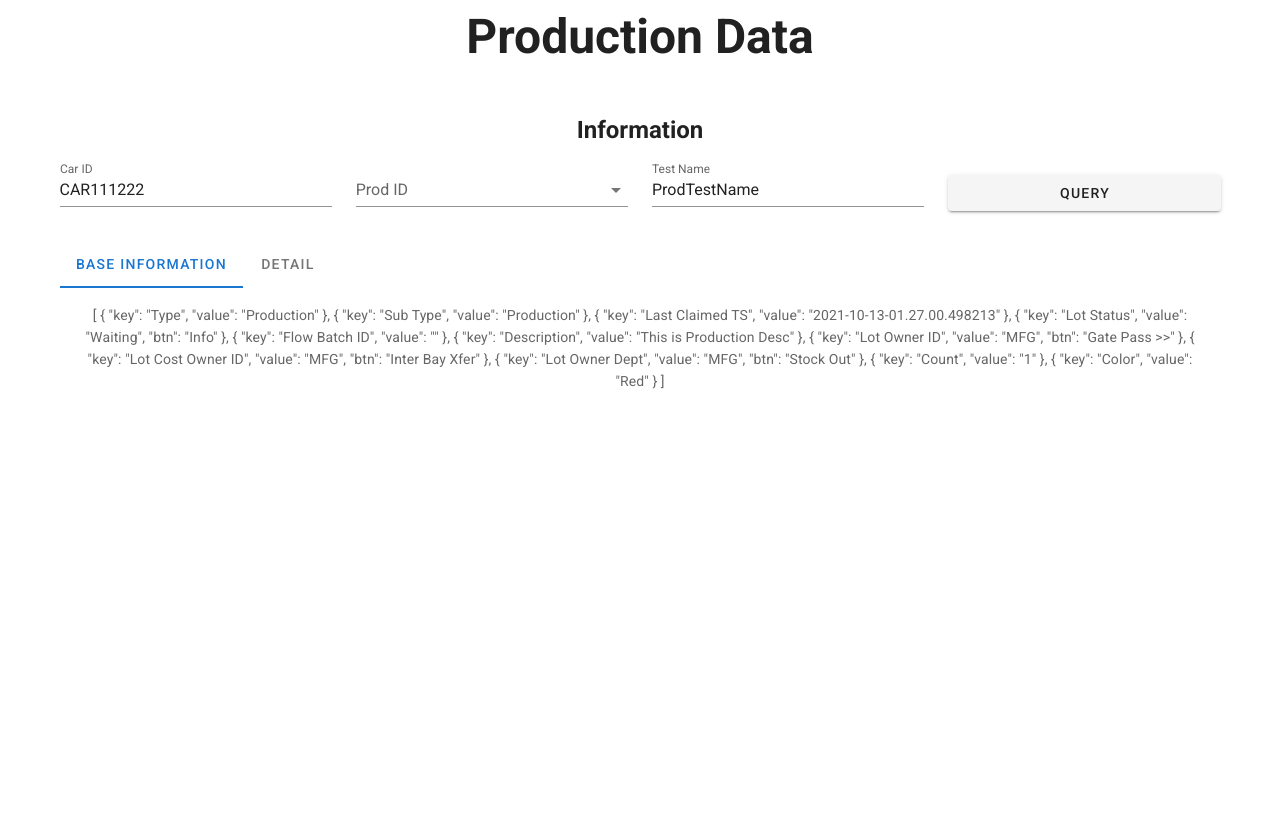
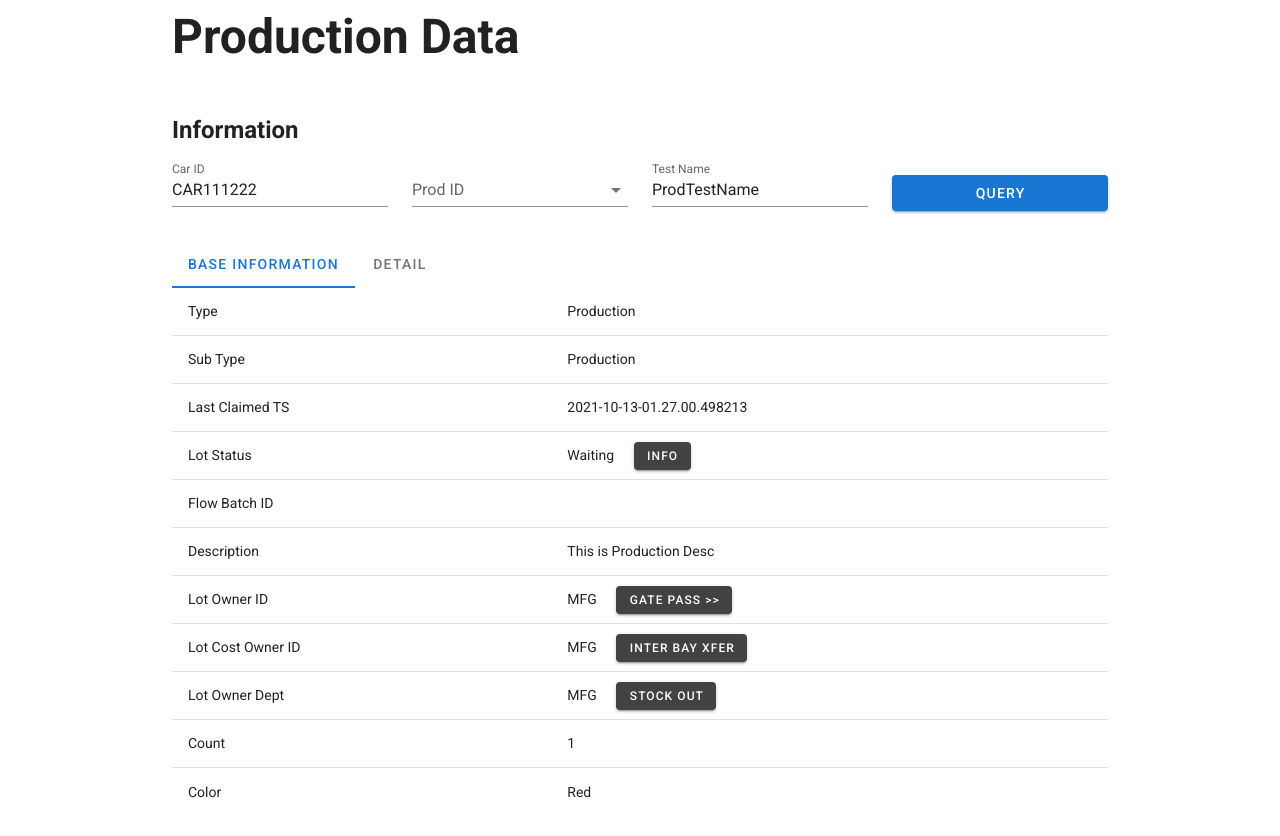
Before and after one commit to throuz/wistron-test-question-1, a Vue app: page / in a window 1280 px wide. Shown: the top 836 px of the page. Before the commit the page ends 800 px from the top, so only its background shows below. Built offline with nearby package versions, Linux system fonts and the light colour scheme.

Commit message:
Complete all UI

```diff
--- a/src/App.vue
+++ b/src/App.vue
@@ -15,9 +15,5 @@ export default {
   components: {
     ViewWrap,
   },
-
-  data: () => ({
-    //
-  }),
 };
 </script>
--- a/src/components/Search.vue
+++ b/src/components/Search.vue
@@ -27,7 +27,7 @@
         />
       </v-col>
       <v-col cols="3" class="d-flex align-center">
-        <v-btn block class="mr-4">Query</v-btn>
+        <v-btn block class="mr-4" color="primary">Query</v-btn>
       </v-col>
     </v-row>
   </v-form>
--- a/src/components/SearchResult.vue
+++ b/src/components/SearchResult.vue
@@ -1,37 +1,38 @@
 <template>
-  <v-row>
-    <v-col>
-      <v-tabs v-model="tabName">
-        <v-tab v-for="item in tabNames" :key="item">
-          {{ item }}
-        </v-tab>
-      </v-tabs>
-      <v-tabs-items v-model="tabName">
-        <v-tab-item v-for="(content, i) in contents" :key="i">
-          <v-card color="basil" flat>
-            <v-card-text>{{ content }}</v-card-text>
-          </v-card>
-        </v-tab-item>
-      </v-tabs-items>
-    </v-col>
-  </v-row>
+  <v-simple-table>
+    <tbody>
+      <tr v-for="(item, i) in content" :key="i">
+        <td>{{ item.key }}</td>
+        <td v-if="Array.isArray(item.value)" class="pr-0">
+          <v-simple-table>
+            <tbody>
+              <tr v-for="(obj, j) in item.value" :key="j">
+                <td>{{ obj["State Name"] }}</td>
+                <td>{{ obj["State Value"] }}</td>
+              </tr>
+            </tbody>
+          </v-simple-table>
+        </td>
+        <td v-else>
+          {{ item.value }}
+          <v-btn v-if="item.btn" class="ml-4" small color="secondary">{{
+            item.btn
+          }}</v-btn>
+        </td>
+      </tr>
+    </tbody>
+  </v-simple-table>
 </template>
 
 <script>
-import { tab, base, detail } from "@/mock/data.js";
+export default {
+  name: "SearchResult",
 
-export default {
-  name: "Search",
-
-  data: () => ({
-    tabName: null,
-    tabNames: [],
-    contents: [],
-  }),
-
-  created() {
-    this.tabNames = tab;
-    this.contents = [base[0].data, detail[0].data];
+  props: {
+    content: {
+      type: Array,
+      required: true,
+    },
   },
 };
 </script>
--- /dev/null
+++ b/src/components/SearchResultsWrap.vue
@@ -0,0 +1,40 @@
+<template>
+  <v-row>
+    <v-col>
+      <v-tabs v-model="tabName">
+        <v-tab v-for="item in tabNames" :key="item">
+          {{ item }}
+        </v-tab>
+      </v-tabs>
+      <v-tabs-items v-model="tabName">
+        <v-tab-item v-for="(content, i) in contents" :key="i">
+          <SearchResult :content="content" />
+        </v-tab-item>
+      </v-tabs-items>
+    </v-col>
+  </v-row>
+</template>
+
+<script>
+import SearchResult from "@/components/SearchResult.vue";
+import { tab, base, detail } from "@/mock/data.js";
+
+export default {
+  name: "SearchResultsWrap",
+
+  components: {
+    SearchResult,
+  },
+
+  data: () => ({
+    tabName: null,
+    tabNames: [],
+    contents: [],
+  }),
+
+  created() {
+    this.tabNames = tab;
+    this.contents = [base[0].data, detail[0].data];
+  },
+};
+</script>
--- a/src/components/ViewWrap.vue
+++ b/src/components/ViewWrap.vue
@@ -1,13 +1,13 @@
 <template>
   <v-container>
-    <v-row class="text-center">
+    <v-row>
       <v-col class="mb-4" cols="12">
         <h1 class="display-2 font-weight-bold mb-3">Production Data</h1>
       </v-col>
       <v-col class="mb-5" cols="12">
         <h2 class="headline font-weight-bold mb-3">Information</h2>
         <Search />
-        <SearchResult />
+        <SearchResultsWrap />
       </v-col>
     </v-row>
   </v-container>
@@ -15,17 +15,20 @@
 
 <script>
 import Search from "@/components/Search.vue";
-import SearchResult from "@/components/SearchResult.vue";
-// import { tab, info, base, detail } from "@/mock/data.js";
+import SearchResultsWrap from "@/components/SearchResultsWrap.vue";
 
 export default {
   name: "ViewWrap",
 
   components: {
     Search,
-    SearchResult,
+    SearchResultsWrap,
   },
-
-  data: () => ({}),
 };
 </script>
+
+<style scoped>
+.container {
+  max-width: 960px;
+}
+</style>
```
Also changed, not shown: jsconfig.json (deleted, +0 -11 lines).
